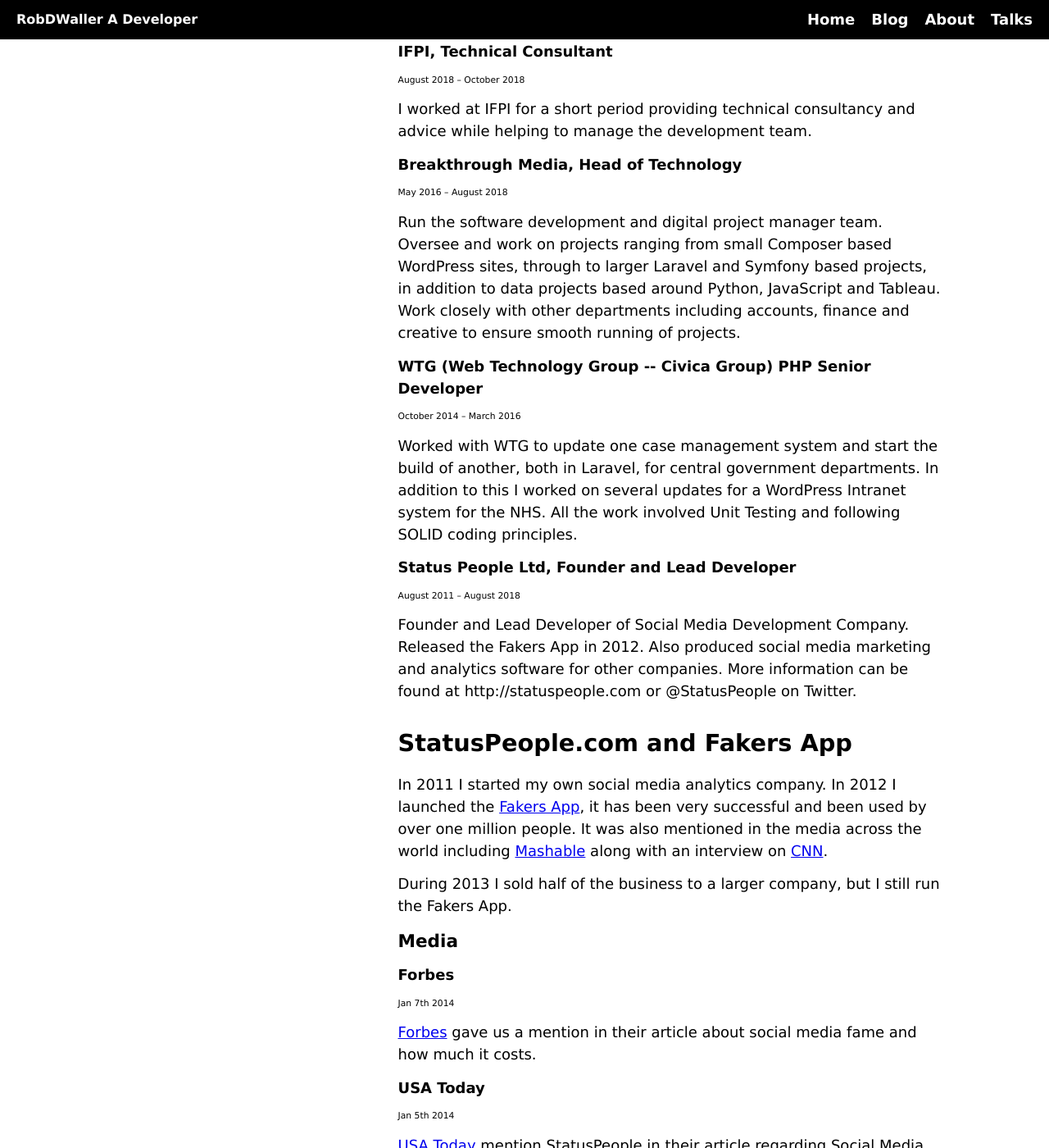
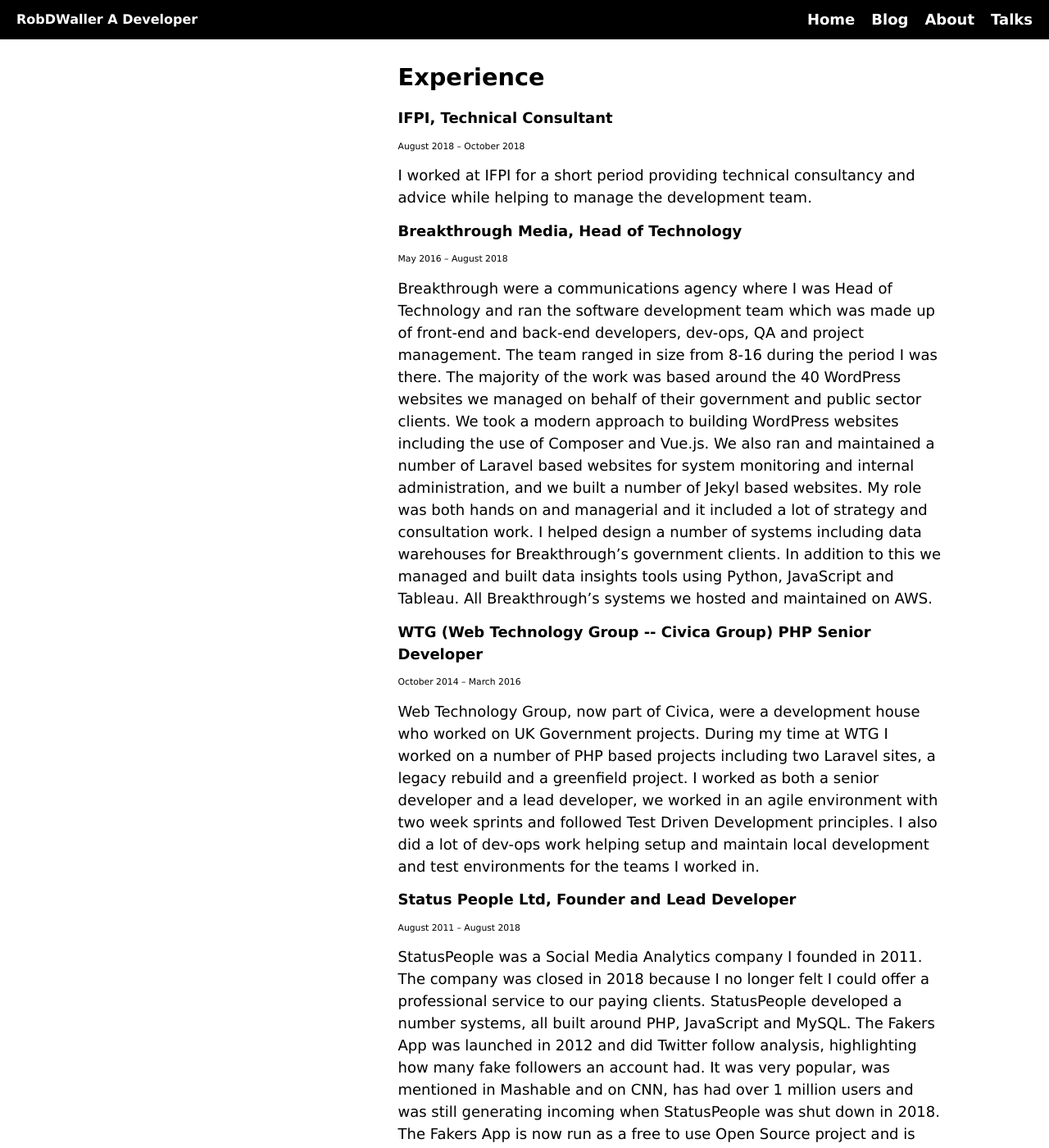
Before and after one commit to RobDWaller/robdwaller.github.io, a Jekyll site: the page built from about.html, in a window 1280 px wide and 1400 px high, scrolled down 1005 px. Shown: the whole window at 82% size. Built offline with Jekyll 4.4.1, drawn with Linux system fonts in a browser that asks for light colours; some of the changed text lies outside the part shown.

Commit message:
Updated profile information on the about page

```diff
--- a/about.html
+++ b/about.html
@@ -6,26 +6,26 @@
 ---
 <h1>About</h1>
 <h2>Personal Statement</h2>
-<p>I am a software developer and manager with nearly a decade and a half of experience. Recently I spent some time with IFPI providing consultancy, advice and management support to their development team.</p>
-<p>Prior to this I was the Head of Technology at Breakthrough Media where I ran a team of software developers, project managers and QAs. The work focused on web technologies such as WordPress, Laravel, Vue.js, and Jekyll, along with data insights work based on Tableau, Python and JavaScript. I also helped Breakthrough begin outsourcing elements of its technical work to improve cost efficiency.</p>
+<p>I am a senior software developer and manager with nearly a decade and a half of experience. I have strong skills in PHP, JavaScript and Python along with a lot of dev-ops experience including Docker. In addition, I have worked with database technologies including MySQL, Mongo, Redis, Elastic and SQL Server. I am also a proponent of Test Driven Development, SOLID principles and maintain a number of Open Source projects.</p>
+<p>I have recently moved back into contracting but previously was the Head of Technology at Breakthrough Media where I ran a team of software developers, project managers and QAs. The work focused on web technologies such as WordPress, Laravel, Vue.js, and Jekyll, along with data insights work based on Tableau, Python and JavaScript.</p>
 <p>Before Breakthrough Media I worked as a freelance software developer for a number of agencies. This includes BBH, Wolff Olins, WTG and WebCredible. The work ranged from private to public sector and had a focus on areas such as digital marketing and web development. Along with this I ran my own business which found success in 2012 / 13 when I released a social media analytics app that has been used by over one million people.</p>
 <p>I have strong communication skills, have presented talks regularly in both business and public settings. And while at WebCredible I spent four years running their HTML and CSS training courses.</p>
 <p><a href="/cv.pdf">Download My CV</a></p>
 <h2>Skills</h2>
-<p>PHP, Python, JavaScript, Ubuntu, Centos, MySQL, Mongo, Laravel, Slim, WordPress, Flask, Jekyll, AWS, DigitalOcean, Tableau</p>
+<p>PHP, Python, JavaScript, Ubuntu, Centos, Docker, MySQL, Mongo, Laravel, Slim, WordPress, Flask, Django, Jekyll, AWS, DigitalOcean, Tableau, Git, GitHub, GitLab</p>
 <h2>Experience</h2>
 <h4>IFPI, Technical Consultant</h4>
 <small>August 2018 – October 2018</small>
 <p>I worked at IFPI for a short period providing technical consultancy and advice while helping to manage the development team.</p>
 <h4>Breakthrough Media, Head of Technology</h4>
 <small>May 2016 – August 2018</small>
-<p>Run the software development and digital project manager team. Oversee and work on projects ranging from small Composer based WordPress sites, through to larger Laravel and Symfony based projects, in addition to data projects based around Python, JavaScript and Tableau. Work closely with other departments including accounts, finance and creative to ensure smooth running of projects.</p>
+<p>Breakthrough were a communications agency where I was Head of Technology and ran the software development team which was made up of front-end and back-end developers, dev-ops, QA and project management. The team ranged in size from 8-16 during the period I was there. The majority of the work was based around the 40 WordPress websites we managed on behalf of their government and public sector clients. We took a modern approach to building WordPress websites including the use of Composer and Vue.js. We also ran and maintained a number of Laravel based websites for system monitoring and internal administration, and we built a number of Jekyl based websites. My role was both hands on and managerial and it included a lot of strategy and consultation work. I helped design a number of systems including data warehouses for Breakthrough’s government clients. In addition to this we managed and built data insights tools using Python, JavaScript and Tableau. All Breakthrough’s systems we hosted and maintained on AWS.</p>
 <h4>WTG (Web Technology Group -- Civica Group) PHP Senior Developer</h4>
 <small>October 2014 – March 2016</small>
-<p>Worked with WTG to update one case management system and start the build of another, both in Laravel, for central government departments. In addition to this I worked on several updates for a WordPress Intranet system for the NHS. All the work involved Unit Testing and following SOLID coding principles.</p>
+<p>Web Technology Group, now part of Civica, were a development house who worked on UK Government projects. During my time at WTG I worked on a number of PHP based projects including two Laravel sites, a legacy rebuild and a greenfield project. I worked as both a senior developer and a lead developer, we worked in an agile environment with two week sprints and followed Test Driven Development principles. I also did a lot of dev-ops work helping setup and maintain local development and test environments for the teams I worked in.</p>
 <h4>Status People Ltd, Founder and Lead Developer</h4>
 <small>August 2011 – August 2018</small>
-<p>Founder and Lead Developer of Social Media Development Company. Released the Fakers App in 2012. Also produced social media marketing and analytics software for other companies. More information can be found at http://statuspeople.com or @StatusPeople on Twitter.</p>
+<p>StatusPeople was a Social Media Analytics company I founded in 2011. The company was closed in 2018 because I no longer felt I could offer a professional service to our paying clients. StatusPeople developed a number systems, all built around PHP, JavaScript and MySQL. The Fakers App was launched in 2012 and did Twitter follow analysis, highlighting how many fake followers an account had. It was very popular, was mentioned in Mashable and on CNN, has had over 1 million users and was still generating incoming when StatusPeople was shut down in 2018. The Fakers App is now run as a free to use Open Source project and is hosted and maintained on Digital Ocean. The Social Analytics platform allowed marketers to interact with their social media channels and track user interaction. This website was sold to another company in late 2013. My time running my business and supporting my own systems taught me a great deal about coding, dev-ops and database management as I had to build and maintain everything myself. Along with the business of technology and the contract law which sits around it.</p>
 <h2>StatusPeople.com and Fakers App</h2>
 <p>In 2011 I started my own social media analytics company. In 2012 I launched the <a href="https://fakers.statuspeople.com" target="_blank">Fakers App</a>, it has been very successful and been used by over one million people. It was also mentioned in the media across the world including <a href="http://mashable.com/2012/08/22/twitter-facebook-fake-followers/" target="_blank">Mashable</a> along with an interview on <a href="http://edition.cnn.com/video/?hpt=hp_c2#/video/tech/2012/08/27/unmasking-fake-twitter-accounts.cnn" target="_blank">CNN</a>.</p>
 <p>During 2013 I sold half of the business to a larger company, but I still run the Fakers App.</p>
```
